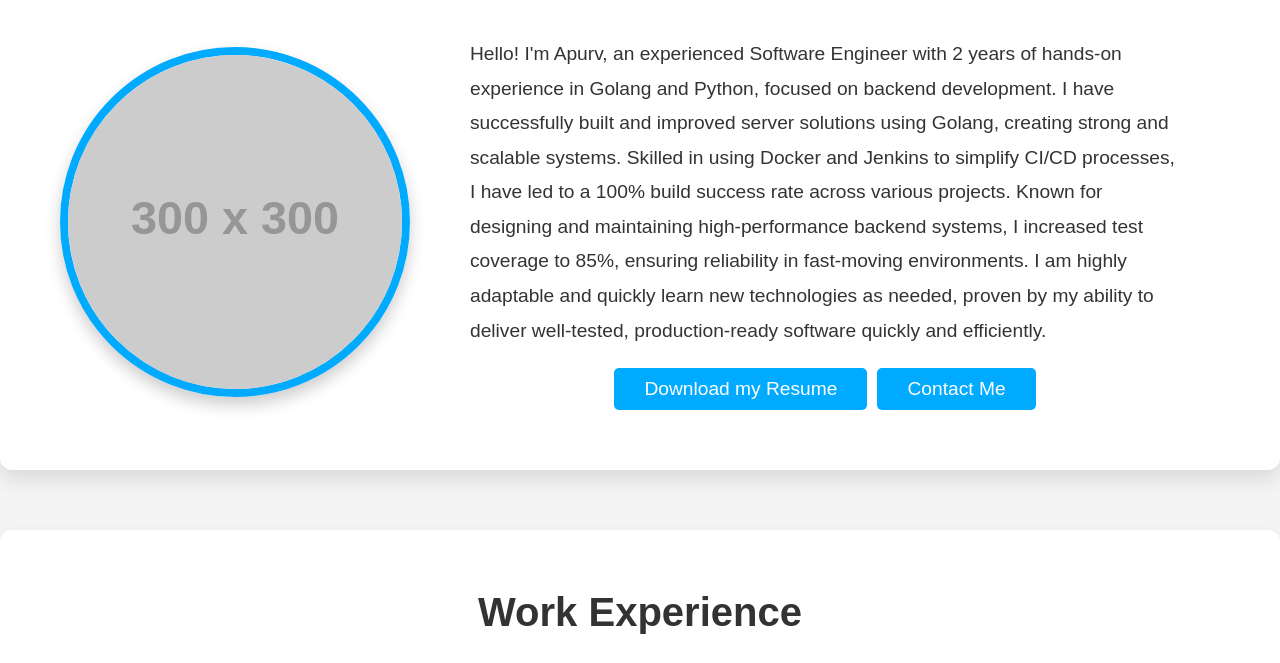
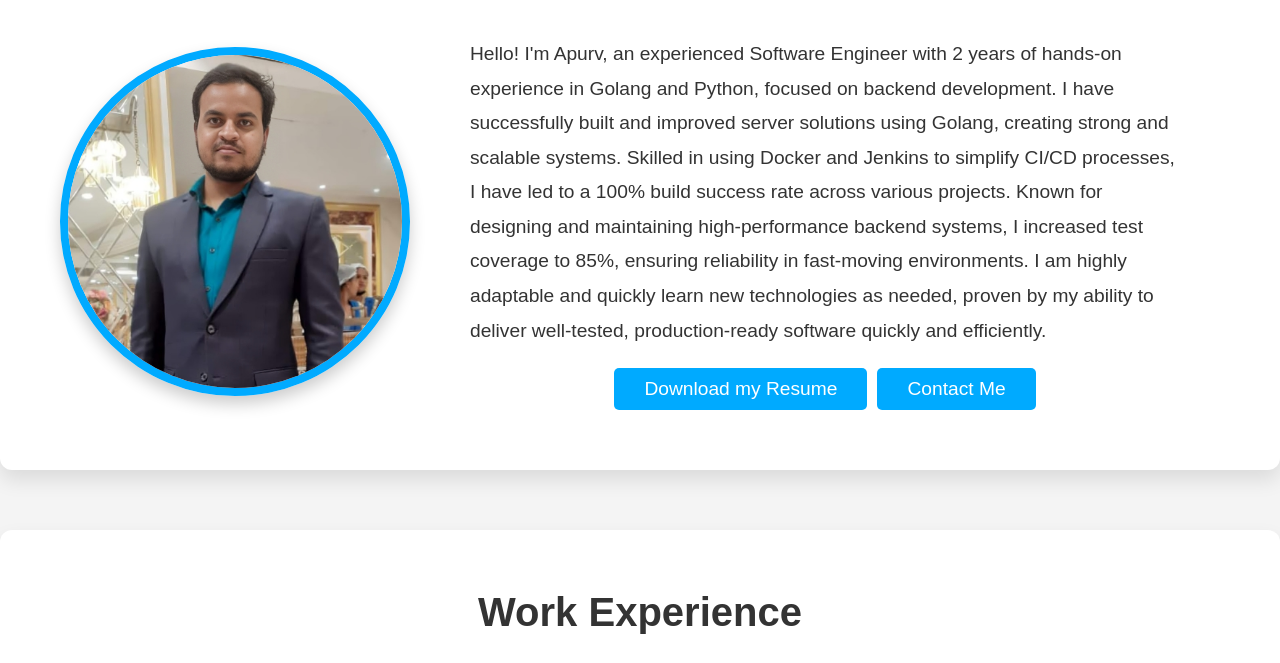
Before and after one commit to Mikewattoski/portfolio, a plain HTML site: page index.html in a window 1280 px wide. Shown: the part 434-1097 px from the top of the page. Drawn offline with Linux system fonts and the light colour scheme; placeholder pictures from the web are drawn by us.

Commit message:
add image

```diff
--- a/index.html
+++ b/index.html
@@ -23,7 +23,7 @@
 
             <div class="about-content">
                 <div class="about-image">
-                    <img src="https://via.placeholder.com/300" alt="Apurv's Profile Picture">
+                    <img src="img.png" alt="Apurv's Profile Picture">
                 </div>
                 <div class="about-text">
                     <p>Hello! I'm Apurv, an experienced Software Engineer with 2 years of hands-on experience in Golang and Python, focused on backend development.
```
Also changed, not shown: img.png (added).
